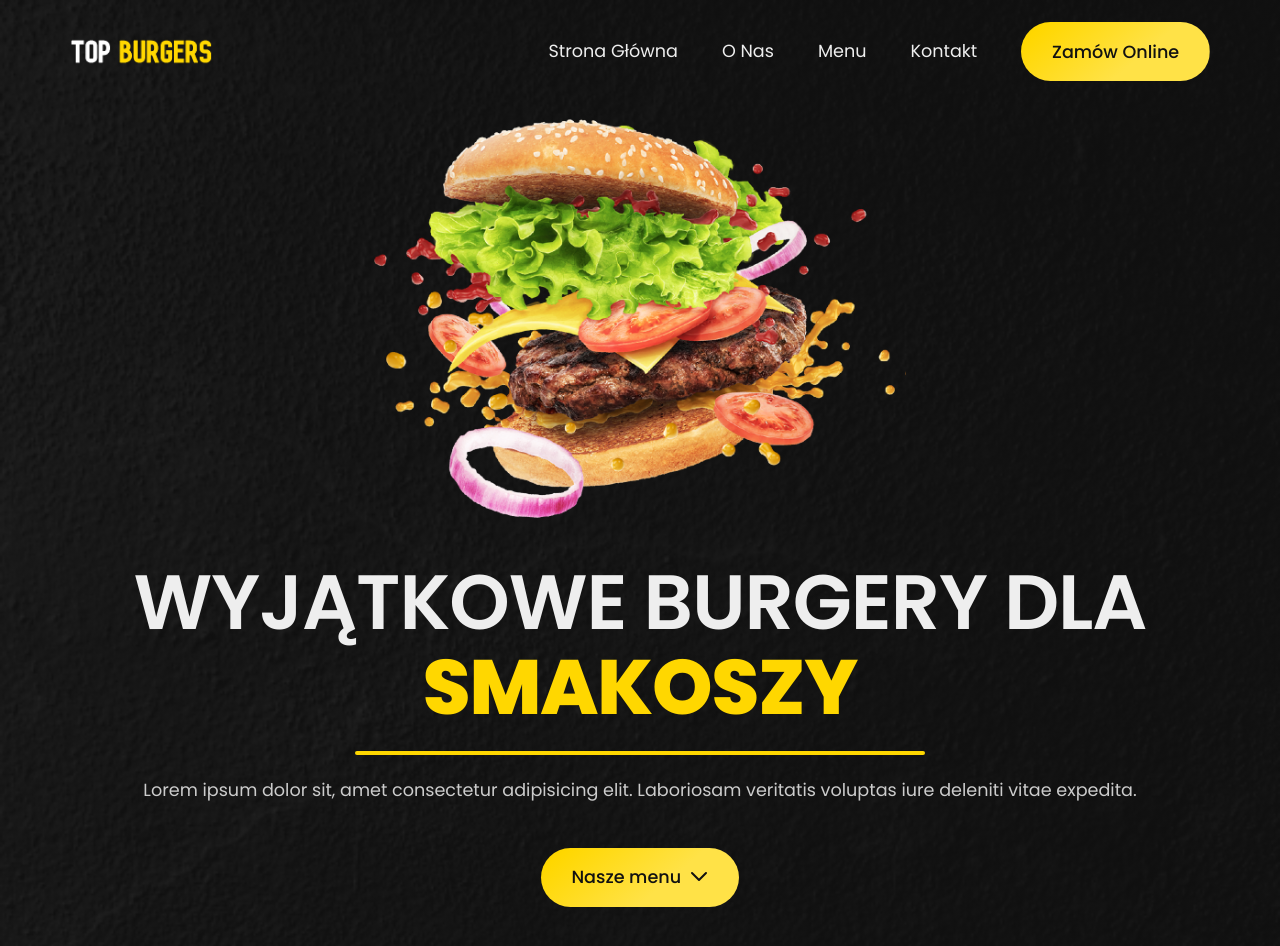
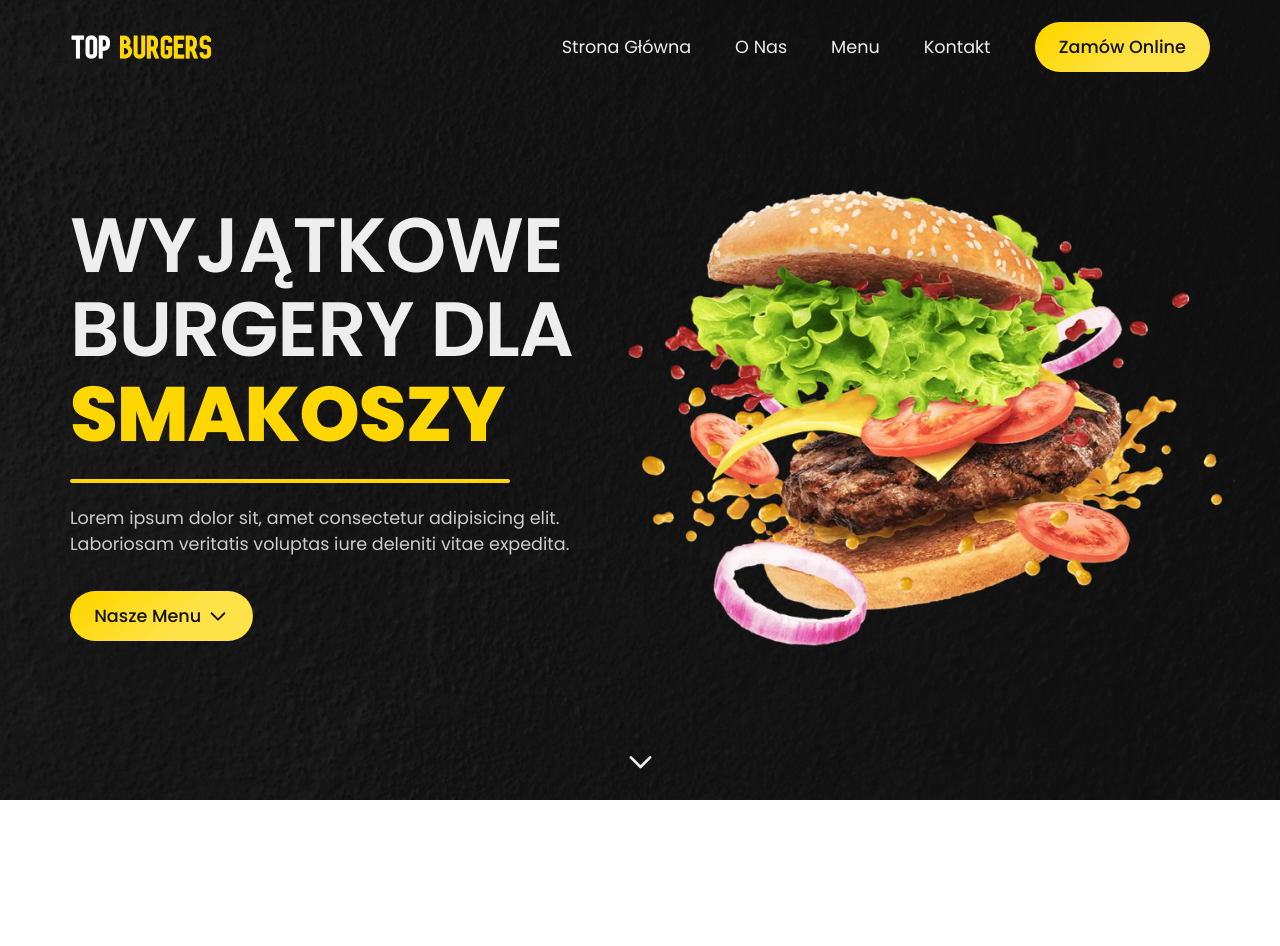
Before and after one commit to Dejmian11/Top-burgers-site, a website built with webpack: page src/index.html in a window 1280 px wide. After the commit the page ends 800 px from the top, so only its background shows below. Built offline with nearby package versions, Linux system fonts and the light colour scheme.

Commit message:
header added

```diff
--- a/src/index.html
+++ b/src/index.html
@@ -13,11 +13,11 @@
 		<!-- ===========================NAV=========================== -->
 		<nav class="nav">
 			<div class="nav__container container">
-				<a href="#" class="nav__logo">
+				<a href="#header" class="nav__logo">
 					<img
 						class="nav__image"
-						src="images/logo-small.png"
-						alt="Top-Burgers"
+            src="images/logo.webp"
+						alt="Top-Burgers logo"
 					/>
 				</a>
 
@@ -38,7 +38,7 @@
 
 				<ul class="nav__list">
 					<li class="nav__element">
-						<a href="#" class="nav__link"> Strona Główna </a>
+						<a href="#header" class="nav__link"> Strona Główna </a>
 					</li>
 					<li class="nav__element">
 						<a href="#" class="nav__link"> O Nas </a>
@@ -56,9 +56,17 @@
 		</nav>
 
   <!-- ============================HEADER============================ -->
-		 <header class="header">
+		 <header class="header" id="header">
 				<div class="header__container container grid">
-					 <img class="header__img" src="images/burger-small.png" alt="Burger" />
+          <div class="header__img-box">
+            <img
+              class="header__img"
+              src="images/burger-500.webp"
+              srcset="images/burger-500.webp 500w, images/burger-1000.webp 1000w, images/burger-1500.webp 1500w"
+              alt="Burger"
+            />
+
+          </div>
 
 					<div class="header__data">
 						<h1 class="header__title heading--primary">Wyjątkowe burgery dla <span class="colorPrimary bold">smakoszy</span></h1>
@@ -69,10 +77,18 @@
 							Lorem ipsum dolor sit, amet consectetur adipisicing elit.
 							Laboriosam veritatis voluptas iure deleniti vitae expedita.
 						</p>
-						<a class="header__btn btn btn--primary" href="#">Nasze menu <svg xmlns="http://www.w3.org/2000/svg" class="btn__icon" stroke-width="2">
-              <path stroke-linecap="round" stroke-linejoin="round" d="M19 9l-7 7-7-7" />
+						<a class="header__btn btn btn--primary" href="#">Nasze Menu <svg class="btn__icon" xmlns="http://www.w3.org/2000/svg"  viewBox="0 0 24 24" stroke-width="2" preserveAspectRatio="none">
+              <path stroke-linecap="round" viewBox="0 0 24 24" height="100%" width="100%" stroke-linejoin="round" d="M19 9l-7 7-7-7" />
             </svg></a>
 					</div>
+
+          <div class="header__scroll">
+            <a href="#" class="header__scroll-link">
+              <svg class="header__scroll-icon" xmlns="http://www.w3.org/2000/svg"  viewBox="0 0 24 24" stroke-width="2" preserveAspectRatio="none">
+                <path stroke-linecap="round" viewBox="0 0 24 24" height="100%" width="100%" stroke-linejoin="round" d="M19 9l-7 7-7-7" />
+              </svg>
+            </a>
+          </div>
 				</div>
 			</header>
 		</main>
--- a/src/scss/abstracts/_variables.scss
+++ b/src/scss/abstracts/_variables.scss
@@ -1,7 +1,11 @@
 // COLORS
 $color-primary: #ffd700;
 $color-primary-light: #ffe247;
-$color-primary-dark: #d8b600;
+$color-primary-dark: #b39905;
+
+$color-red: #FF470F;
+$color-green: #38BC11;
+$color-blue: #1C86FF;
 
 $color-grey-light: #aaa;
 
--- a/src/scss/base/_animations.scss
+++ b/src/scss/base/_animations.scss
@@ -0,0 +1,5 @@
+@keyframes moveBottom {
+	50% {
+		transform: translateY(1rem);
+	}
+}
--- a/src/scss/base/_reset.scss
+++ b/src/scss/base/_reset.scss
@@ -83,7 +83,7 @@ video {
 	margin: 0;
 	padding: 0;
 	border: 0;
-  font-family: inherit;
+	font-family: inherit;
 	vertical-align: baseline;
 }
 
@@ -97,7 +97,8 @@ header,
 hgroup,
 menu,
 nav,
-section {
+section,
+svg {
 	display: block;
 }
 
@@ -107,7 +108,7 @@ ul {
 }
 
 a {
-  text-decoration: none;
+	text-decoration: none;
 }
 
 blockquote,
--- a/src/scss/components/_buttons.scss
+++ b/src/scss/components/_button.scss
@@ -3,6 +3,7 @@
 	&:link,
 	&:visited {
 		display: inline-flex;
+    align-items: center;
 		color: $color-black;
 		font-size: $fs-default;
 		font-weight: 500;
@@ -26,6 +27,10 @@
 		background-size: 200%;
 		background-position-x: 100%;
 
+    @include respond(lg) {
+      padding: 1.1rem 2.2rem;
+    }
+
 		&:hover {
 			background-position-x: 0%;
 		}
--- a/src/scss/layout/_header.scss
+++ b/src/scss/layout/_header.scss
@@ -1,21 +1,44 @@
 .header {
-  align-content: center;
-  justify-content: center;
+	position: relative;
 	padding-block: 10rem 5rem;
-  background-image:linear-gradient(
+	background-image: linear-gradient(
 			to bottom,
 			rgba($color-black, 0.9),
 			rgba($color-black, 0.9)
-  ), url(../images/background-small.png);
+		),
+		url(../images/background-1000.webp);
 	background-size: cover;
 	background-position: top;
+	overflow: hidden;
 
 	@include respond(sm) {
-    min-height: calc(950px - 15rem);
-    height: calc(100vh - 15rem);
+		min-height: calc(750px - 15rem);
 	}
 
-  &__img {
+	@include respond(md) {
+		padding-block: 10rem 1rem;
+	}
+
+	@include respond(lg) {
+		height: calc(100vh - 11rem);
+	}
+
+	&__container {
+		height: 100%;
+
+		@include respond(lg) {
+			grid-template-columns: 1fr 1fr;
+			grid-template-rows: 1fr 5rem;
+			align-items: center;
+		}
+
+    @include respond(xl) {
+      grid-row-gap: 0;
+    }
+	}
+
+	&__img-box {
+    position: relative;
 		width: 100%;
 		margin-bottom: $su-3;
 
@@ -23,10 +46,49 @@
 			margin-inline: auto;
 			width: 550px;
 		}
+
+		@include respond(lg) {
+			grid-column: 2;
+			width: 110%;
+			margin-left: -2rem;
+			margin-bottom: 0;
+		}
+	}
+
+  &__img {
+    width: 100%;
   }
 
 	&__data {
 		text-align: center;
+
+		@include respond(md) {
+			margin-bottom: $su-2;
+		}
+
+		@include respond(lg) {
+			grid-column: 1;
+			grid-row: 1;
+			text-align: left;
+      margin-bottom: 0;
+		}
+	}
+
+	&__title {
+		@include respond(lg) {
+			text-align: left;
+		}
+	}
+
+	&__divider {
+		@include respond(lg) {
+			margin-left: 0;
+			width: 30rem;
+		}
+
+		@include respond(xl) {
+			width: 40rem;
+		}
 	}
 
 	&__text {
@@ -35,5 +97,38 @@
 		@include respond(sm) {
 			padding-inline: 6rem;
 		}
+
+		@include respond(lg) {
+			padding-inline: 0;
+			margin-bottom: $su-3;
 		}
 	}
+
+	&__scroll {
+		display: none;
+
+
+		@include respond(md) {
+			display: flex;
+			justify-content: center;
+			align-items: flex-end;
+		}
+
+		@include respond(lg) {
+			grid-column: span 2;
+		}
+
+		&-icon {
+			fill: none;
+			stroke: $color-white;
+			height: 3rem;
+			width: 3rem;
+			animation: moveBottom 1s linear infinite;
+      transition: .2s all;
+
+      &:hover {
+        transform: scale(1.2);
+      }
+		}
+	}
+}
--- a/src/scss/layout/_navigation.scss
+++ b/src/scss/layout/_navigation.scss
@@ -3,10 +3,16 @@
 	position: fixed;
 	width: 100vw;
 	background-color: $color-black;
+  z-index: 100;
 
   @include respond(lg) {
     background-color: transparent;
     padding-block: $su-2;
+
+    &--sticky {
+      background-color: $color-black;
+      padding-block: $su-1;
+    }
   }
 
 	&__container {
--- a/src/scss/main.scss
+++ b/src/scss/main.scss
@@ -7,7 +7,7 @@
 @import 'base/typography';
 @import 'base/utilities';
 
-@import 'components/buttons';
+@import 'components/button';
 @import 'components/divider';
 
 @import 'layout/header';
```
Also changed, not shown: src/images/background-1000.webp (added), src/images/background-1500.webp (added), src/images/background-small.png (deleted), src/images/burger-1000.webp (added), src/images/burger-1500.webp (added), src/images/burger-500.webp (added), src/images/burger-small.png (deleted), src/images/burger.png (deleted), src/images/logo-small.png (deleted), src/images/logo.png (deleted), src/images/logo.webp (added), 1 other file. Lines whose indentation alone changed are shown as unchanged.
